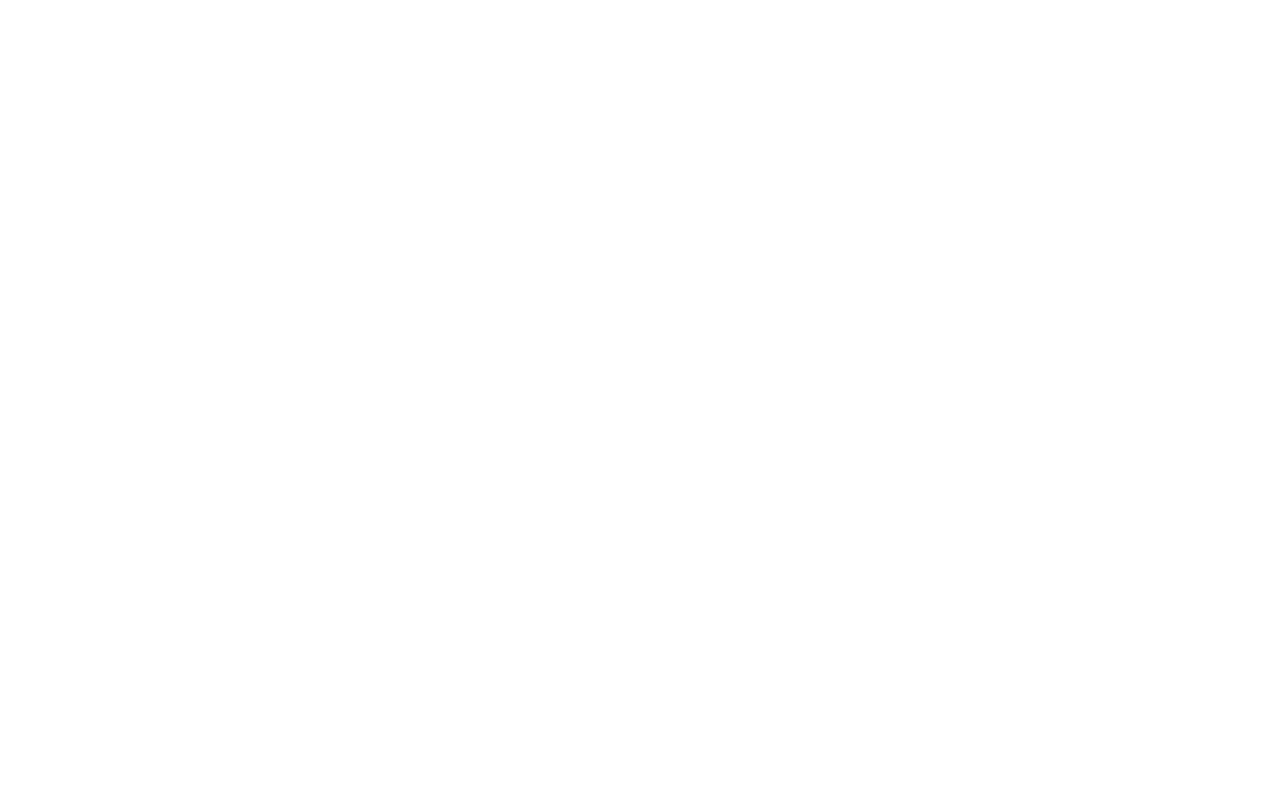
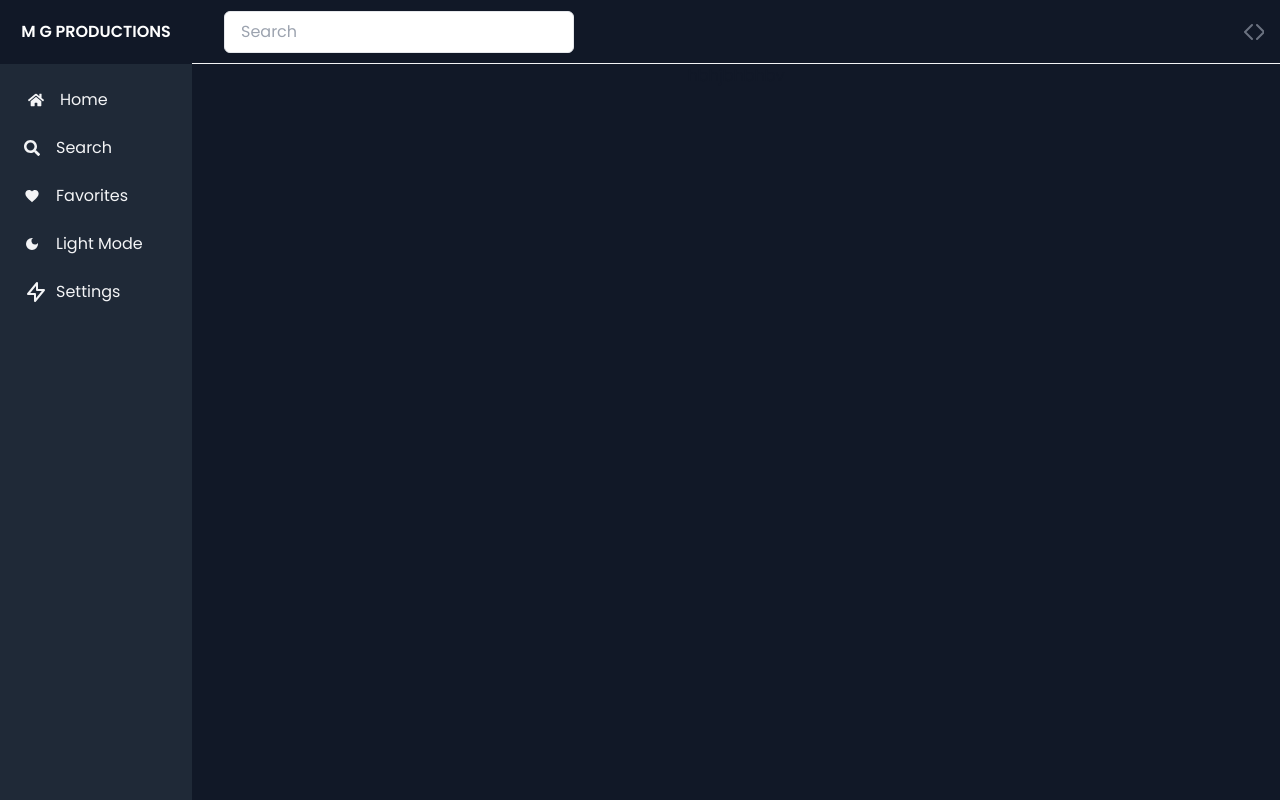
Before and after one commit to Stephenferrao20/MG-Productions, a React (Vite) app in the folder mg-productions/: page /search in a window 1280 px wide. Before the commit this address had no page. Built offline with nearby package versions, Linux system fonts and the light colour scheme.

Commit message:
sixth commit

```diff
--- a/mg-productions/src/App.jsx
+++ b/mg-productions/src/App.jsx
@@ -3,28 +3,31 @@
 import './App.css';
 import './index.css';
 import Landing from './pages/Landing';
+import Search from './pages/Search';
+import Navbar from './components/Navbar';
+import Sidebar from './components/Sidebar';
+
+function App() {
+  const [isSidebarOpen, setSidebarOpen] = useState(false);
+
+  return (
+    <Router>
+      <div className="flex h-screen">
+        <Sidebar isSidebarOpen={isSidebarOpen} setSidebarOpen={setSidebarOpen} />
+        <div className="flex flex-col flex-1">
+          <Navbar setSidebarOpen={setSidebarOpen} />
 
 
 
-function App() {
+          <div className="flex-1 p-0 bg-gray-900">
+            <Routes>
+              <Route path="/" element={<Landing />} />
+              <Route path="/search" element={<Search />} />
 
-  return (
-
-    <Router>
-
-        {/* Main content area */}
-        <div >
-          <Routes>
-            {/* Define routes for each page */}
-            <Route path="/" element={<Landing/>} />
-            {/* <Route path="/search" element={<Search />} /> */}
-            {/* <Route path="/favorites" element={<Favorites />} /> */}
-            {/* <Route path="/changeMode" element={<ChangeMode />} /> */}
-          </Routes>
-
+            </Routes>
+          </div>
         </div>
-
-
+      </div>
     </Router>
   );
 }
--- a/mg-productions/src/components/MusicCard.jsx
+++ b/mg-productions/src/components/MusicCard.jsx
@@ -3,7 +3,7 @@
 export default function MusicCard() {
   return (
     <div>
-      <div className="card bg-gray-900 w-80 m-5 shadow-xl">
+      <div className="card bg-zinc-900 w-72 m-4 shadow-xl shadow-purple-950">
   <figure className="px-5 pt-5 pb-0 m-0">
     <img
       src="https://img.daisyui.com/images/stock/photo-1606107557195-0e29a4b5b4aa.webp"
@@ -13,7 +13,7 @@
   <div className="card-body items-center text-center text-gray-50 mt-1">
     <h2 className="card-title">Shoes!</h2>
     <p>If a dog chews shoes whose shoes does he choose?</p>
-    <div className="card-actions ">
+    <div className="card-actions  justify-end">
       <span className='ml-48'>views</span>
     </div>
   </div>
--- a/mg-productions/src/components/Navbar.jsx
+++ b/mg-productions/src/components/Navbar.jsx
@@ -1,23 +1,18 @@
-import React, { useState } from 'react';
-import Sidebar from './sideBar';
-import MainContent from './MainContent';
+// Navbar.jsx
+import React from 'react';
 
-const Navbar = () => {
-  const [isSidebarOpen, setSidebarOpen] = useState(false);
-
+const Navbar = ({ setSidebarOpen }) => {
   const toggleSidebar = () => {
-    setSidebarOpen(!isSidebarOpen);
+    setSidebarOpen(prev => !prev);
   };
 
   return (
-    <div className="flex h-screen bg-gray-800">
-
-    <Sidebar isSidebarOpen={isSidebarOpen} setSidebarOpen={setSidebarOpen} />
-      {/* Main content */}
-      <div className="flex flex-col flex-1 overflow-y-auto">
-        <div className="flex items-center justify-between h-16 bg-gray-900 border-b border-gray-900">
+    <div className="flex items-center justify-between h-16 bg-gray-900 border-b border-gray-100">
       <div className="flex items-center px-4">
-            <button onClick={toggleSidebar} className="text-gray-500 focus:outline-none focus:text-gray-700 md:hidden" >
+        <button
+          onClick={toggleSidebar}
+          className="text-gray-500 focus:outline-none focus:text-gray-700 md:hidden"
+        >
           <svg
             xmlns="http://www.w3.org/2000/svg"
             className="h-6 w-6"
@@ -25,15 +20,14 @@
             viewBox="0 0 24 24"
             stroke="currentColor"
           >
-                <path
-                  strokeLinecap="round"
-                  strokeLinejoin="round"
-                  strokeWidth="2"
-                  d="M4 6h16M4 12h16M4 18h16"
-                />
+            <path strokeLinecap="round" strokeLinejoin="round" strokeWidth="2" d="M4 6h16M4 12h16M4 18h16" />
           </svg>
         </button>
-            <input className="mx-4 w-full border rounded-md px-4 py-2" type="text" placeholder="Search" />
+        <input
+          className="mx-4 w-full border rounded-md px-4 py-2"
+          type="text"
+          placeholder="Search"
+        />
       </div>
       <div className="flex items-center pr-4">
         <button className="flex items-center text-gray-500 hover:text-gray-700 focus:outline-none focus:text-gray-700">
@@ -44,20 +38,12 @@
             viewBox="0 0 24 24"
             stroke="currentColor"
           >
-                <path
-                  strokeLinecap="round"
-                  strokeLinejoin="round"
-                  strokeWidth="2"
-                  d="M12 19l-7-7 7-7m5 14l7-7-7-7"
-                />
+            <path strokeLinecap="round" strokeLinejoin="round" strokeWidth="2" d="M12 19l-7-7 7-7m5 14l7-7-7-7" />
           </svg>
         </button>
       </div>
     </div>
-        <MainContent/>
-      </div>
-    </div>
   );
-}
+};
 
 export default Navbar;
--- a/mg-productions/src/components/Sidebar.jsx
+++ b/mg-productions/src/components/Sidebar.jsx
@@ -1,46 +1,47 @@
+// Sidebar.jsx
 import React from 'react';
 import { Link } from 'react-router-dom';
-import { FaHome } from "react-icons/fa";
-import { FaSearch } from "react-icons/fa";
-import { MdFavorite } from "react-icons/md";
-import { MdDarkMode } from "react-icons/md";
-import { IoIosCloseCircleOutline } from "react-icons/io";
+import { FaHome, FaSearch } from 'react-icons/fa';
+import { MdFavorite, MdDarkMode } from 'react-icons/md';
+import { IoIosCloseCircleOutline } from 'react-icons/io';
 
-
-const Sidebar = ({isSidebarOpen , setSidebarOpen}) => {
+const Sidebar = ({ isSidebarOpen, setSidebarOpen }) => {
   const toggleSidebar = () => {
     setSidebarOpen(!isSidebarOpen);
   };
+
   return (
-    <div className={`fixed inset-0 bg-gray-800 z-50 border border-l-0 border-t-0 bottom-1 border-gray-500 md:relative md:flex md:flex-col md:w-48 ${isSidebarOpen ? 'block' : 'hidden'} md:block`}>
-    <div className="flex items-center justify-center h-16 bg-gray-900 gap-16">
+    <div className={`fixed inset-0 bg-gray-800 z-50 md:relative md:flex md:flex-col md:w-48 ${isSidebarOpen ? 'block' : 'hidden'} md:block`}>
+      <div className="flex items-center justify-center h-16 bg-gray-900 gap-16 ">
         <span className="text-white font-bold uppercase ">M G Productions</span>
-      <div className='text-gray-50 md:hidden' onClick={toggleSidebar}><IoIosCloseCircleOutline/></div>
+        <div className="text-gray-50 md:hidden" onClick={toggleSidebar}>
+          <IoIosCloseCircleOutline />
+        </div>
       </div>
       <nav className="flex-1 px-2 py-4">
         <Link to="/">
           <div className="flex items-center px-4 py-2 mx-1 text-gray-100 hover:bg-gray-700 rounded-full tooltip tooltip-right" data-tip="Home">
-        <FaHome/>
-         <span className='mx-4'>Home</span>
+            <FaHome />
+            <span className="mx-4">Home</span>
           </div>
         </Link>
         <Link to="/search">
           <div className="flex items-center px-4 py-2 mt-2 text-gray-100 hover:bg-gray-700 rounded-full tooltip tooltip-right" data-tip="Search">
-        <FaSearch/>
-        <span className='mx-4'>Search</span>
+            <FaSearch />
+            <span className="mx-4">Search</span>
           </div>
         </Link>
         <Link to="/favorite">
           <div className="flex items-center px-4 py-2 mt-2 text-gray-100 hover:bg-gray-700 rounded-full tooltip tooltip-right" data-tip="Favorites">
-        <MdFavorite/>
-        <span className='mx-4'>Favorites</span>
+            <MdFavorite />
+            <span className="mx-4">Favorites</span>
           </div>
         </Link>
         <div className="flex items-center px-4 py-2 mt-2 text-gray-100 hover:bg-gray-700 rounded-full tooltip tooltip-right" data-tip="Mode">
-        <MdDarkMode/>
-        <span className='mx-4'>Light Mode</span>
+          <MdDarkMode />
+          <span className="mx-4">Light Mode</span>
         </div>
-      <a href="#" className="flex items-center px-4 py-2 mt-2 text-gray-100 hover:bg-gray-700 rounded-full tooltip tooltip-right" data-tip="hello1">
+        <a href="#" className="flex items-center px-4 py-2 mt-2 text-gray-100 hover:bg-gray-700 rounded-full tooltip tooltip-right" data-tip="Settings">
           <svg
             xmlns="http://www.w3.org/2000/svg"
             className="h-6 w-6 mr-2"
@@ -48,18 +49,13 @@
             viewBox="0 0 24 24"
             stroke="currentColor"
           >
-          <path
-            strokeLinecap="round"
-            strokeLinejoin="round"
-            strokeWidth="2"
-            d="M13 10V3L4 14h7v7l9-11h-7z"
-          />
+            <path strokeLinecap="round" strokeLinejoin="round" strokeWidth="2" d="M13 10V3L4 14h7v7l9-11h-7z" />
           </svg>
           Settings
         </a>
       </nav>
     </div>
-  )
-}
+  );
+};
 
 export default Sidebar;
--- a/mg-productions/src/pages/Landing.jsx
+++ b/mg-productions/src/pages/Landing.jsx
@@ -1,10 +1,10 @@
 import React from 'react';
-import Navbar from '../components/Navbar';
+import MusicCard from '../components/MusicCard';
 
 export default function Landing() {
   return (
-    <div>
-        <Navbar/>
+    <div >
+        <MusicCard/>
     </div>
   )
 }
--- a/mg-productions/src/pages/Search.jsx
+++ b/mg-productions/src/pages/Search.jsx
@@ -1,9 +1,10 @@
-import React from 'react'
+import React from 'react';
+
 
 const Search = () => {
   return (
-    <div>
-      helo search
+    <div className='text-gray-900'>
+      hbhjbhbhbv
     </div>
   )
 }
```
Lines whose indentation alone changed are shown as unchanged.
